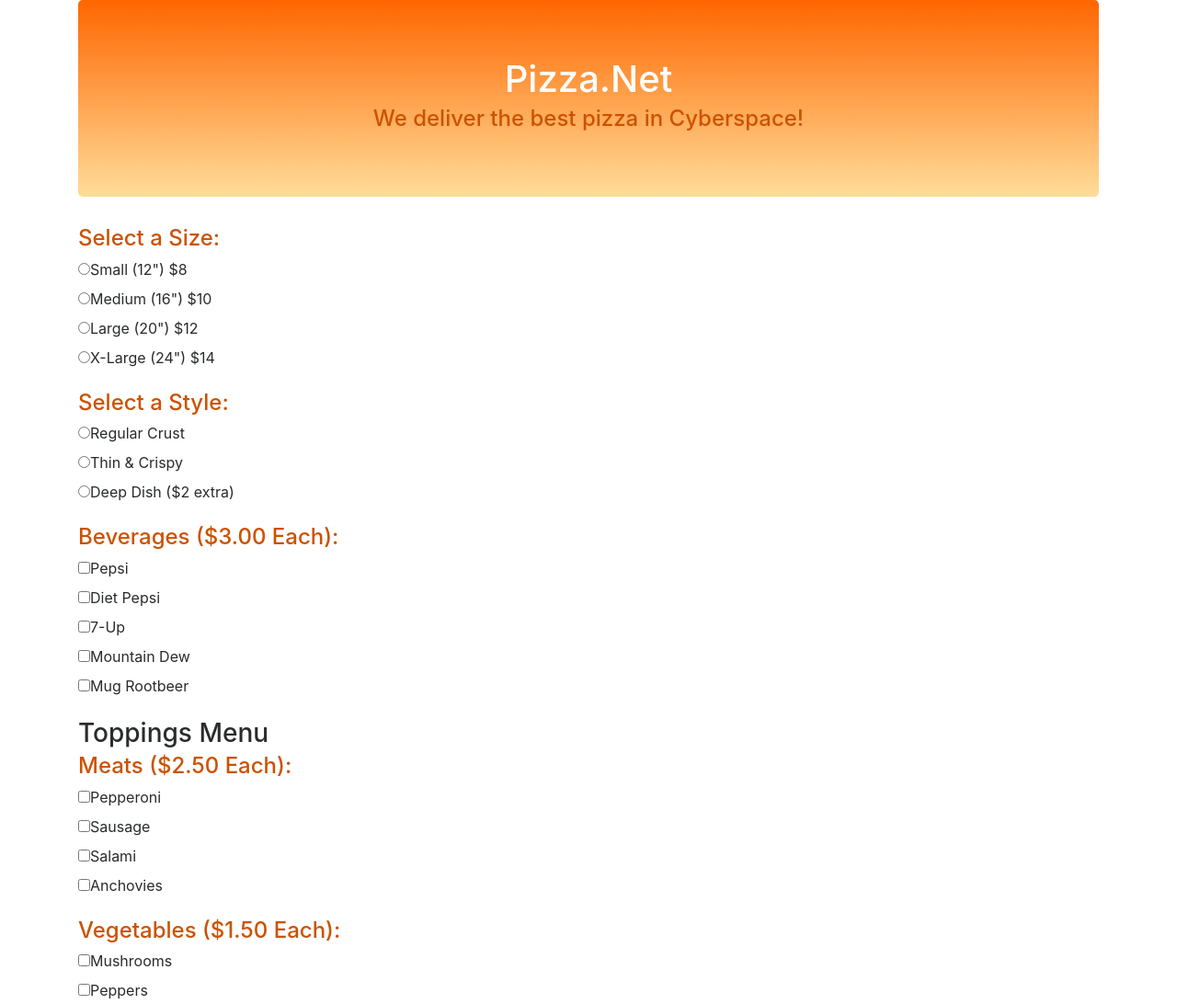
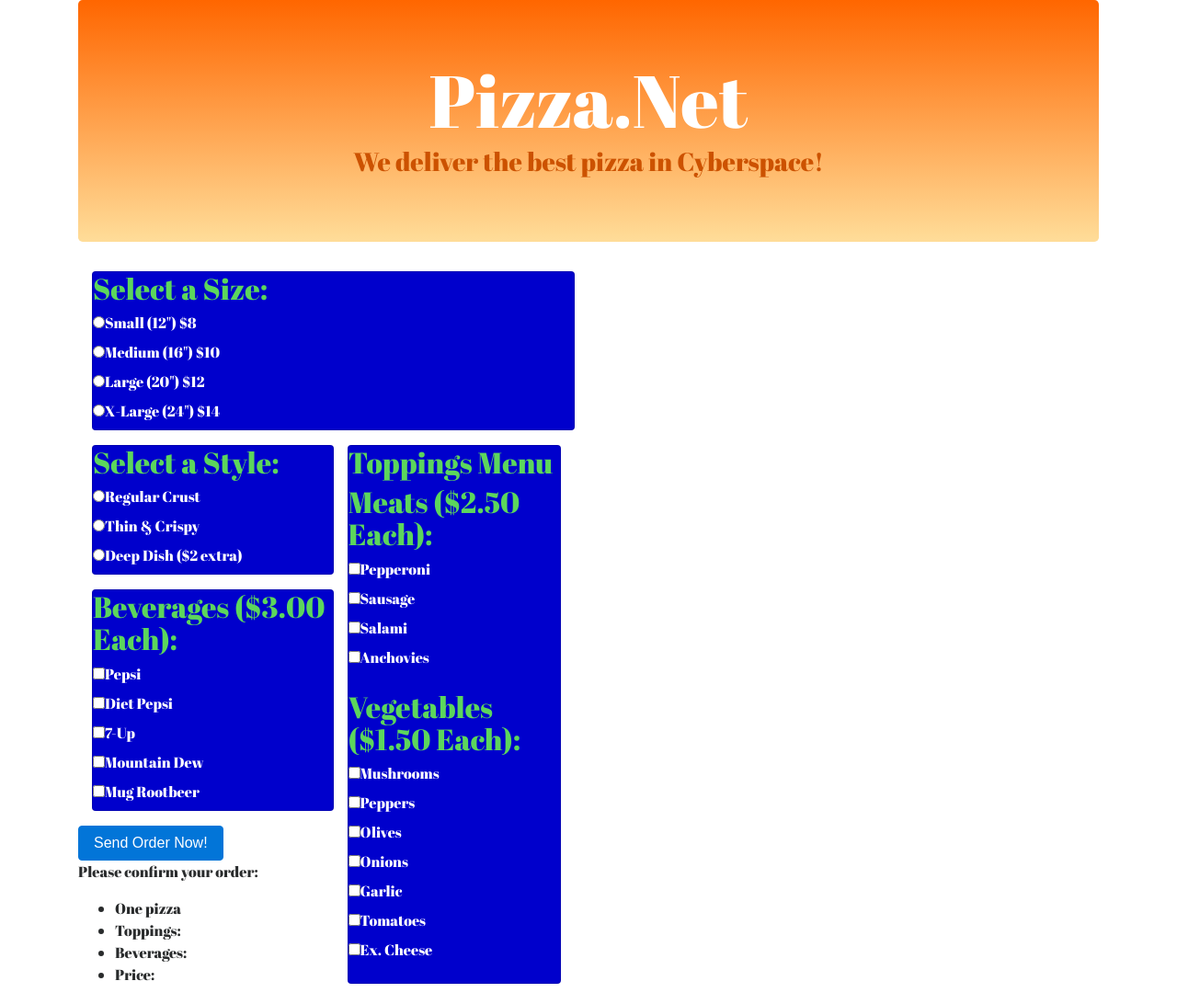
Before and after one commit to Leels/Pizza.net, a plain HTML site: page index.html in a window 1280 px wide. Shown: the top 1092 px of the page at 92% size. Drawn offline with Linux system fonts and the light colour scheme; a web font is replaced by a local one.

Commit message:
add styling.

```diff
--- a/css/styles.css
+++ b/css/styles.css
@@ -1,3 +1,7 @@
+body {
+  font-family: 'Abril Fatface', cursive;
+}
+
 .jumbotron {
   text-align: center;
     background-image: linear-gradient(#ff6600, #ffdd99);
@@ -5,8 +9,21 @@
 
 h1 {
   color: white;
+  font-size: 500%;
 }
 
-h4 {
+h3 {
   color: #cc5200;
 }
+h2 {
+  color:  #5cd65c;
+}
+
+.card {
+  background-color: #0000cc;
+  color: white;
+}
+
+.toppings {
+  float: right;
+}
--- a/index.html
+++ b/index.html
@@ -5,18 +5,21 @@
   <link rel="stylesheet" href="css/styles.css">
   <script src="js/jquery.js"></script>
   <script src="js/scripts.js"></script>
+  <link href="https://fonts.googleapis.com/css?family=Abril+Fatface&display=swap" rel="stylesheet">
+  <link rel="stylesheet" href="https://use.typekit.net/rsc7okq.css">
   <title>Pizza.net</title>
 </head>
 <body>
   <div class="container">
     <div class="jumbotron">
     <h1>Pizza.Net</h1>
-    <h4>We deliver the best pizza in Cyberspace!</h4>
+    <h3>We deliver the best pizza in Cyberspace!</h3>
   </div>
     <form id="pizza-order">
       <!-- size -->
-      <div class="form-group">
-        <h4>Select a Size:</h4>
+      <div class="col-md-6">
+      <div class="form-group card">
+        <h2>Select a Size:</h2>
         <div class="radio">
           <label><input name="size" type="radio" value="small">Small (12") $8</label>
         </div>
@@ -30,43 +33,12 @@
           <label><input name="size" type="radio" value="x-large">X-Large (24") $14</label>
         </div>
       </div>
-      <!-- crust -->
+      <!-- toppings -->
+      <div class="col-md-6 toppings">
+        <div class="card">
           <div class="form-group">
-        <h4>Select a Style:</h4>
-        <div class="radio">
-          <label><input name="crust" type="radio" value="regular crust">Regular Crust</label>
-        </div>
-        <div class="radio">
-          <label><input name="crust" type="radio" value="thin & crispy">Thin & Crispy</label>
-        </div>
-        <div class="radio">
-          <label><input name="crust" type="radio" value="deep-dish">Deep Dish ($2 extra)</label>
-        </div>
-      </div>
-      <!-- beverages -->
-      <div class="form-group">
-        <h4>Beverages ($3.00 Each):</h4>
-        <div class="checkbox">
-          <label><input name="beverages" type="checkbox" value=" Pepsi">Pepsi </label>
-        </div>
-        <div class="checkbox">
-          <label><input name="beverages" type="checkbox" value="Diet-Pepsi ">Diet Pepsi</label>
-        </div>
-        <div class="checkbox">
-          <label><input name="beverages" type="checkbox" value="7-up ">7-Up</label>
-        </div>
-        <div class="checkbox">
-          <label><input name="beverages" type="checkbox" value="Mountain Dew ">Mountain Dew</label>
-        </div>
-        <div class="checkbox">
-          <label><input name="beverages" type="checkbox" value="Mug Rootbeer ">Mug Rootbeer</label>
-        </div>
-      </div>
-      <!-- toppings -->
-      <h3>Toppings Menu</h3>
-      <!-- meat toppings -->
-      <div class="form-group">
-        <h4>Meats ($2.50 Each):</h4>
+            <h2>Toppings Menu</h2>
+            <h2>Meats ($2.50 Each):</h2>
             <div class="checkbox">
               <label><input name="meats" type="checkbox" value="pepperoni ">Pepperoni</label>
             </div>
@@ -80,9 +52,8 @@
               <label><input name="meats" type="checkbox" value="anchovies ">Anchovies</label>
             </div>
           </div>
-      <!-- veggie toppings -->
           <div class="form-group">
-        <h4>Vegetables ($1.50 Each):</h4>
+            <h2>Vegetables ($1.50 Each):</h2>
             <div class="checkbox">
               <label><input name="veggies" type="checkbox" value="mushrooms ">Mushrooms</label>
             </div>
@@ -105,8 +76,42 @@
               <label><input name="veggies" type="checkbox" value="ex. cheese ">Ex. Cheese</label>
             </div>
           </div>
-
-      <button class="btn btn-primary" type="submit">Send Order Now!</button>
+        </div>
+      </div>
+      <!-- crust -->
+      <div class="form-group card">
+        <h2>Select a Style:</h2>
+        <div class="radio">
+          <label><input name="crust" type="radio" value="regular crust">Regular Crust</label>
+        </div>
+        <div class="radio">
+          <label><input name="crust" type="radio" value="thin & crispy">Thin & Crispy</label>
+        </div>
+        <div class="radio">
+          <label><input name="crust" type="radio" value="deep-dish">Deep Dish ($2 extra)</label>
+        </div>
+      </div>
+      <!-- beverages -->
+      <div class="form-group card">
+        <h2>Beverages ($3.00 Each):</h2>
+        <div class="checkbox">
+          <label><input name="beverages" type="checkbox" value=" Pepsi">Pepsi </label>
+        </div>
+        <div class="checkbox">
+          <label><input name="beverages" type="checkbox" value="Diet-Pepsi ">Diet Pepsi</label>
+        </div>
+        <div class="checkbox">
+          <label><input name="beverages" type="checkbox" value="7-up ">7-Up</label>
+        </div>
+        <div class="checkbox">
+          <label><input name="beverages" type="checkbox" value="Mountain Dew ">Mountain Dew</label>
+        </div>
+        <div class="checkbox">
+          <label><input name="beverages" type="checkbox" value="Mug Rootbeer ">Mug Rootbeer</label>
+        </div>
+      </div>
+    </div>
+      <button class="btn btn-primary btn-rounded" type="submit">Send Order Now!</button>
     </form>
 
     <div id="confirmation">
@@ -115,7 +120,7 @@
         <li>One <span id="orderSize"></span> <span id="orderCrust"></span> pizza</li>
         <li>Toppings: <span id="orderToppings"></span></li>
         <li>Beverages: <span id="orderBeverages"></span></li>
-        <li>Total Price: <span id="orderPrice"></span></li>
+        <li>Price: <span id="orderPrice"></span></li>
       </ul>
     </div>
   </div>
```
Lines whose indentation alone changed are shown as unchanged.
